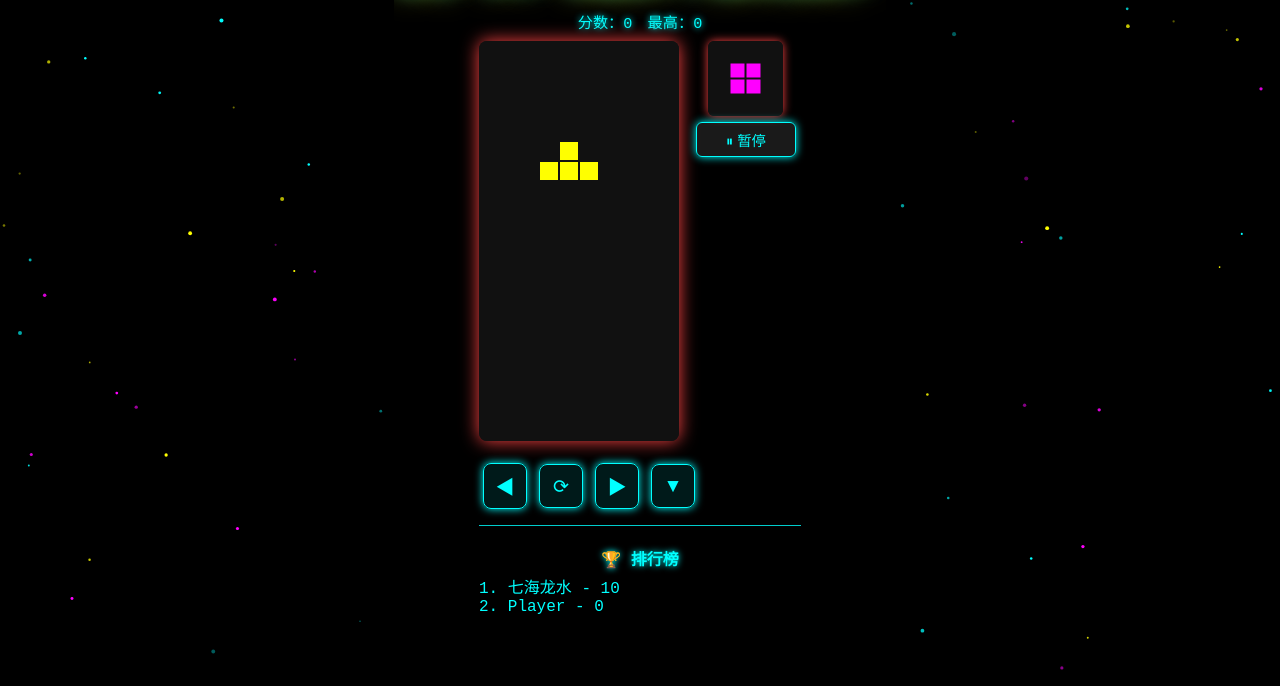
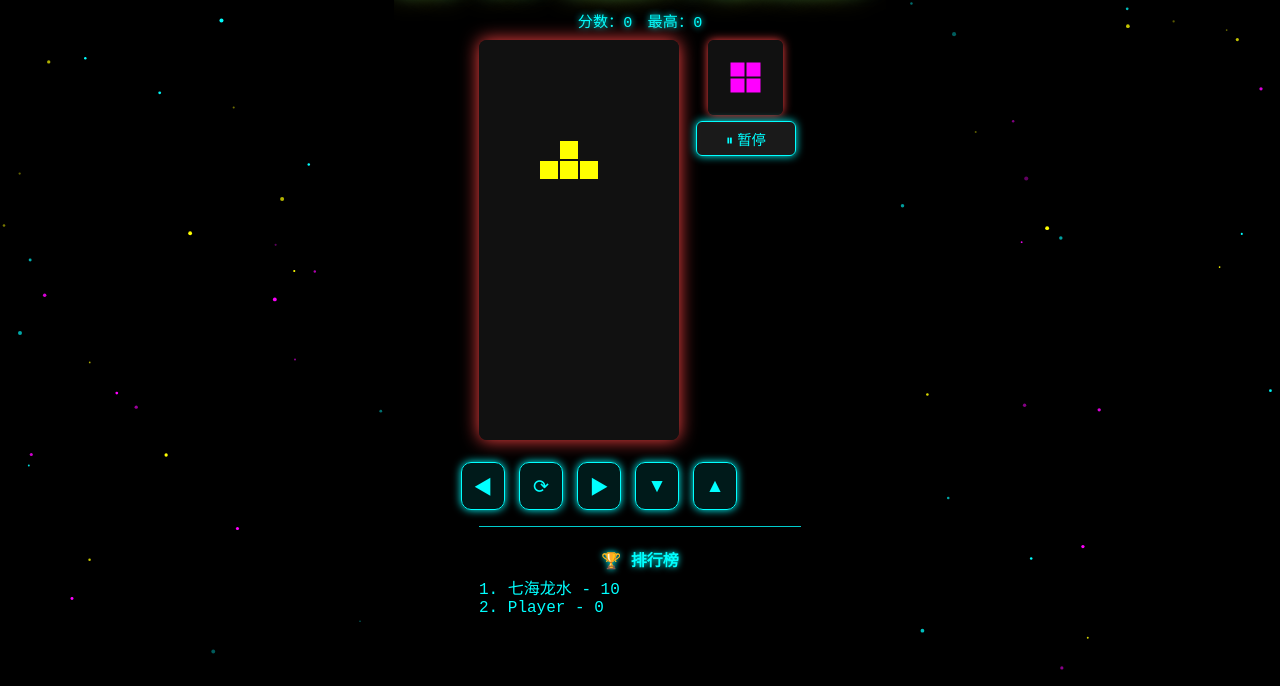
Before and after one commit to totototototoa/nanamigame, a plain HTML site: page index.html in a window 1280 px wide. Both pictures are taken after a click on the button "Start". Shown: the part 114-800 px from the top of the page. Drawn offline with Linux system fonts and the light colour scheme.

```diff
--- a/index.html
+++ b/index.html
@@ -186,6 +186,51 @@
     margin: 4px auto 12px;
   }
 }
+  /* === 强制桌面样式：只要 body 上有 .desktop 就生效 === */
+body.desktop #frame{
+  transform: none !important;                 /* 桌面不缩放 */
+}
+body.desktop{
+  justify-content: center !important;
+  align-items: center !important;
+}
+
+/* 控制区一排居中 */
+body.desktop .controls{
+  width: 240px !important;
+  margin: 12px auto 0 !important;
+  display: flex !important;
+  flex-wrap: nowrap !important;
+  justify-content: center !important;
+  align-items: center !important;
+  gap: 14px !important;
+}
+
+/* 按钮方形、绝对居中显示图标 */
+body.desktop .btn{
+  width: 48px !important;
+  height: 48px !important;
+  padding: 0 !important;
+  display: inline-flex !important;
+  align-items: center !important;
+  justify-content: center !important;
+  border-radius: 10px !important;
+  box-shadow: 0 0 8px #0ff !important;
+  font-size: 1.2rem !important;
+}
+
+/* 分割线与排行榜与画面宽度对齐 */
+body.desktop .hrwrap,
+body.desktop #leaderboard{
+  width: var(--frameW) !important;
+  margin-left: auto !important;
+  margin-right: auto !important;
+}
+
+/* 面板宽度：桌面稍宽点更顺眼 */
+body.desktop :root{
+  --frameW: 340px;
+}
 </style>
 </head>
 <body>
@@ -292,7 +337,7 @@
 }
 function applyScale(){
   const {w:vw, h:vh} = getViewportSize();
-
+  document.body.classList.toggle('desktop', vw >= 800);
   // === 桌面：恢复原样、不缩放 ===
   if (vw >= 800) {
     frameEl.style.transform = 'none';
```
